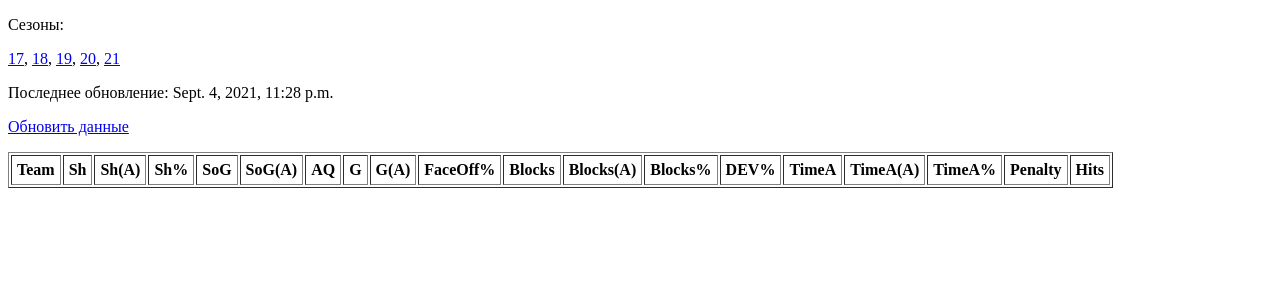
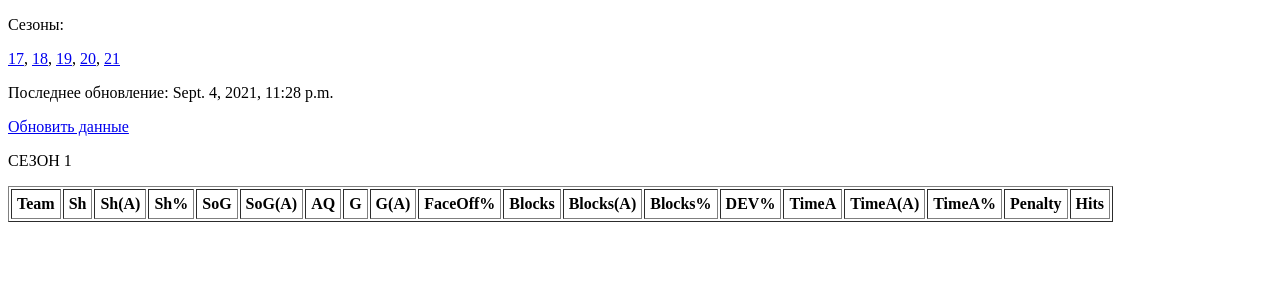
Before and after one commit to bandodok/sport_parser, a Django app: page /khl/stats/1 in a window 1280 px wide. Shown: the top 300 px of the page. Run offline with Django 3.2, Linux system fonts and the light colour scheme; data comes from the database, SQL or seed files in the repository; lists and menus that the app fills with data are empty.

Commit message:
add season number to stats view

```diff
--- a/sport_parser/khl/views.py
+++ b/sport_parser/khl/views.py
@@ -23,7 +23,7 @@ def update_teams(request):
 def stats(request, season):
     update_date = last_updated()
     stats = get_team_stats_view(season)
-    return render(request, 'khl_stats.html', context={'stats': stats, 'update': update_date})
+    return render(request, 'khl_stats.html', context={'stats': stats, 'update': update_date, 'season': season})
 
 
 def update_protocol(request):
--- a/templates/khl_stats.html
+++ b/templates/khl_stats.html
@@ -13,7 +13,8 @@
 <a href="/khl/stats/21">21</a>
 <p>Последнее обновление: {{ update }}</p>
 <p><a href="/khl/update/protocol">Обновить данные</a></p>
-<table border="1", cellpadding="5">
+<p>СЕЗОН {{ season }}</p>
+<table border="1" cellpadding="5">
     <tr>
         {% for name in stats.0 %}
         <th>{{ name }}</th>
```
